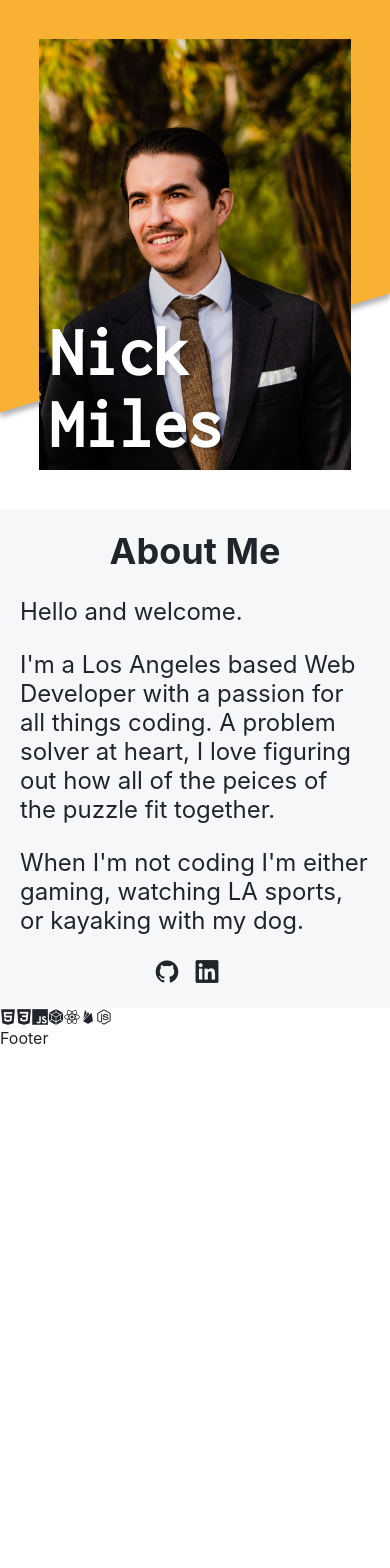
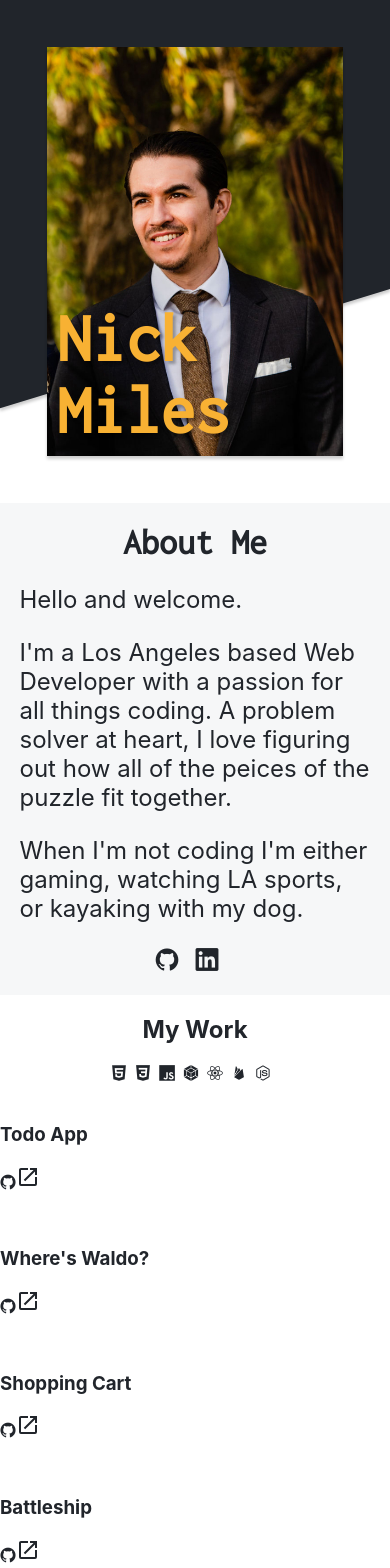
Before and after one commit to kihno/portfolio, a React (Create React App) app: page / in a window 390 px wide. Shown: the top 1568 px of the page. Before the commit the page ends 1048 px from the top, so only its background shows below. Built offline with nearby package versions, Linux system fonts and the light colour scheme.

Commit message:
Style footer section for mobile

```diff
--- a/package.json
+++ b/package.json
@@ -3,6 +3,8 @@
   "version": "0.1.0",
   "private": true,
   "dependencies": {
+    "@mdi/js": "^7.0.96",
+    "@mdi/react": "^1.6.1",
     "@testing-library/jest-dom": "^5.16.5",
     "@testing-library/react": "^13.3.0",
     "@testing-library/user-event": "^13.5.0",
--- a/src/App.css
+++ b/src/App.css
@@ -2,19 +2,16 @@
 
 body {
   margin: 0;
-  width: 100vw;
 }
 
 .App {
-  width: 100%;
-  display: flex;
-  flex-direction: column;
-  justify-content: center;
+  width: 100vw;
+
   color: #21252b;
 }
 
 #header {
-  width: 100%;
+
   position: relative;
   display: flex;
   flex-direction: column;
@@ -26,12 +23,13 @@ body {
   flex-direction: column;
   justify-content: center;
   position: relative;
-  margin: 10%;
+  margin: 12%;
+  box-shadow: 0 3px 3px rgba(0,0,0,0.2);
 }
 
 .headContainer>h1 {
   position: absolute;
-  color: white;
+  color: #f8b133;
   width: 100%;
   bottom: 0;
   margin: 10px;
@@ -46,13 +44,19 @@ body {
 
 .aboutContainer {
   background-color: #f6f7f8;
-  padding: 20px;
+  padding: 5%;
 }
 
 .aboutContainer>h2 {
   text-align: center;
   margin: 0;
   font-size: 36px;
+  font-family: 'Inconsolata', monospace;
+}
+
+a {
+  color: inherit;
+  text-decoration: none;
 }
 
 .aboutMe {
@@ -72,7 +76,31 @@ body {
   left: 0;
   z-index: -1;
   position: absolute;
-  background-color: #f8b133;
+  background-color: #21252b;
   transform: skewY(-17deg) translateY(-30%);
-  box-shadow: 0 5px 5px rgba(0,0,0,0.3);
+  box-shadow: 0 3px 3px rgba(0,0,0,0.2);
 }
+
+#work>h2 {
+  text-align: center;
+}
+
+.techContainer {
+  text-align: center;
+  letter-spacing: 8px;
+}
+
+#footer {
+  color: white;
+  background-color: #21252b;
+  padding: 5%;
+}
+
+.contact>h2 {
+  text-align: center;
+  font-family: 'Inconsolata', monospace;
+}
+
+.contact>.iconContainer {
+  color: #f8b133;
+}
--- a/src/components/Footer.js
+++ b/src/components/Footer.js
@@ -3,7 +3,20 @@ import React from "react";
 const Footer = () => {
 
     return(
-        <div>Footer</div>
+        <div id="footer">
+            <div className="contact">
+                <h2>Contact Me</h2>
+                <p>Please get in touch if you think our work could be mutually beneficial!</p>
+                <p>Los Angeles, CA</p>
+                <p>818-268-2242</p>
+                <p>nmiles13@@gmail.com</p>
+                <div className="iconContainer">
+                <a href="https://github.com/kihno"><i class="devicon-github-original"></i></a>
+                    <a href="https://linkedin.com/in/nicholas-miles-93328227/"><i class="devicon-linkedin-plain"></i></a>
+                </div>
+            </div>
+            <img></img>
+        </div>
     )
 }
 
--- a/src/components/Header.js
+++ b/src/components/Header.js
@@ -17,8 +17,8 @@ const Header = () => {
                     <p>When I'm not coding I'm either gaming, watching LA sports, or kayaking with my dog.</p>
                 </div>
                 <div className="iconContainer">
-                    <i class="devicon-github-original"></i>
-                    <i class="devicon-linkedin-plain"></i>
+                    <a href="https://github.com/kihno"><i class="devicon-github-original"></i></a>
+                    <a href="https://linkedin.com/in/nicholas-miles-93328227/"><i class="devicon-linkedin-plain"></i></a>
                 </div>
             </div>
             <div className="background"></div>
--- a/src/components/Project.js
+++ b/src/components/Project.js
@@ -1,9 +1,22 @@
 import React from "react";
+import Icon from '@mdi/react'
+import { mdiOpenInNew } from '@mdi/js';
 
-const Project = () => {
+const Project = (props) => {
+    const { name, description, image } = props;
 
     return(
-        <div>Project</div>
+        <div className="project">
+            <img src={image} alt=""></img>
+            <div className="projectInfo">
+                <h3>{name}</h3>
+                <div className="projectIcons">
+                    <i class="devicon-github-original"></i>
+                    <Icon path={mdiOpenInNew} size={1} />
+                </div>
+                <p className="projectDescription">{description}</p>
+            </div>
+        </div>
     )
 }
 
--- a/src/components/Work.js
+++ b/src/components/Work.js
@@ -1,9 +1,68 @@
 import React from "react";
+import Project from "./Project";
 
 const Work = () => {
+    const projects = [
+        {
+            name: "Todo App",
+            description: "",
+            image: "",
+        },
+        {
+            name: "Where's Waldo?",
+            description: "",
+            image: "",
+        },
+        {
+            name: "Shopping Cart",
+            description: "",
+            image: "",
+        },
+        {
+            name: "Battleship",
+            description: "",
+            image: "",
+        },
+        {
+            name: "Library App",
+            description: "",
+            image: "",
+        },
+        {
+            name: "Weather App",
+            description: "",
+            image: "",
+        },
+        {
+            name: "Calculator",
+            description: "",
+            image: "",
+        },
+        {
+            name: "Rock, Paper, Scissors",
+            description: "",
+            image: "",
+        },
+        {
+            name: "Memory Game",
+            description: "",
+            image: "",
+        },
+        {
+            name: "Etch-a-Sketch",
+            description: "",
+            image: "",
+        },
+        {
+            name: "Tic Tac Toe",
+            description: "",
+            image: "",
+        },
+    ]
 
     return(
         <div id="work">
+            <h2>My Work</h2>
             <div className="techContainer">
                 <i class="devicon-html5-plain"></i>
                 <i class="devicon-css3-plain"></i>
@@ -13,6 +72,9 @@ const Work = () => {
                 <i class="devicon-firebase-plain"></i>
                 <i class="devicon-nodejs-plain"></i>
             </div>
+            {projects.map(proj => {
+                return <Project name={proj.name} description={proj.description} image={proj.image} />
+            })}
         </div>
     )
 }
```
Also changed, not shown: 1 other file (tests, documents, lock files or other folders).
